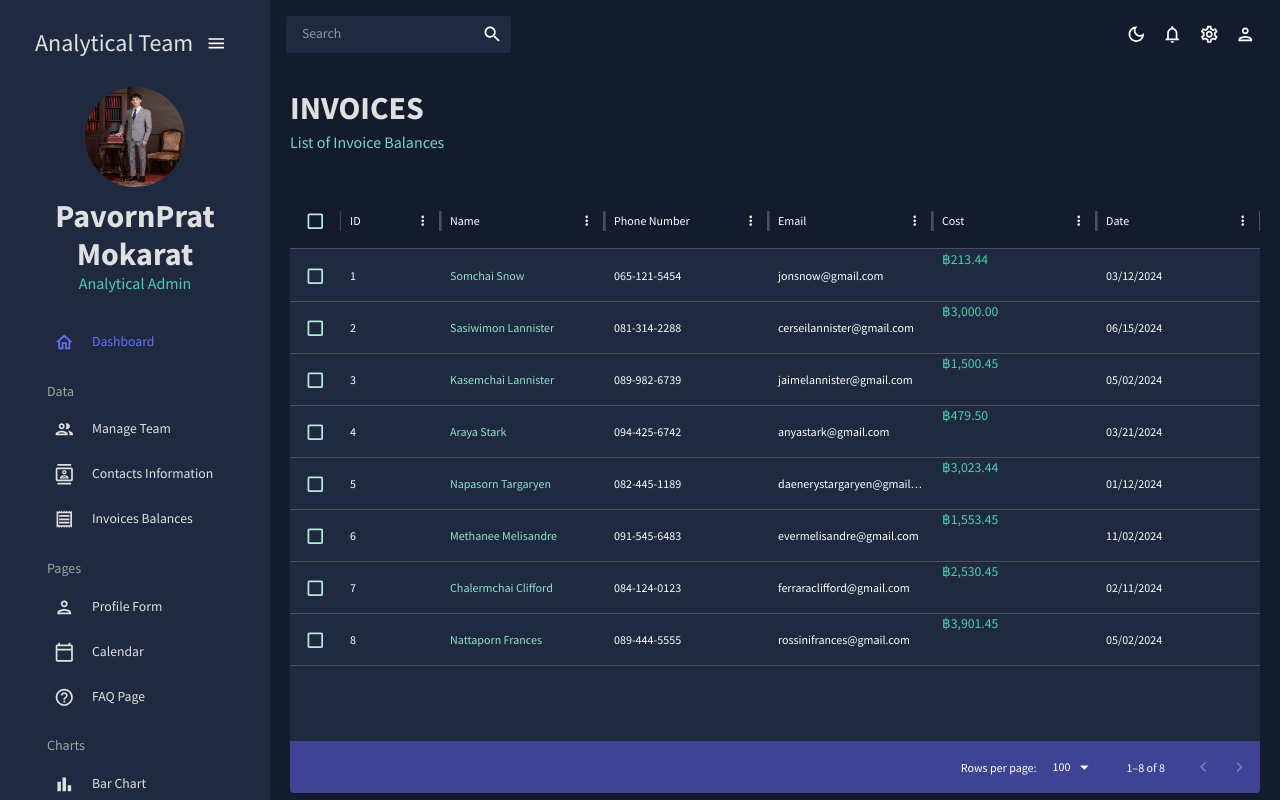
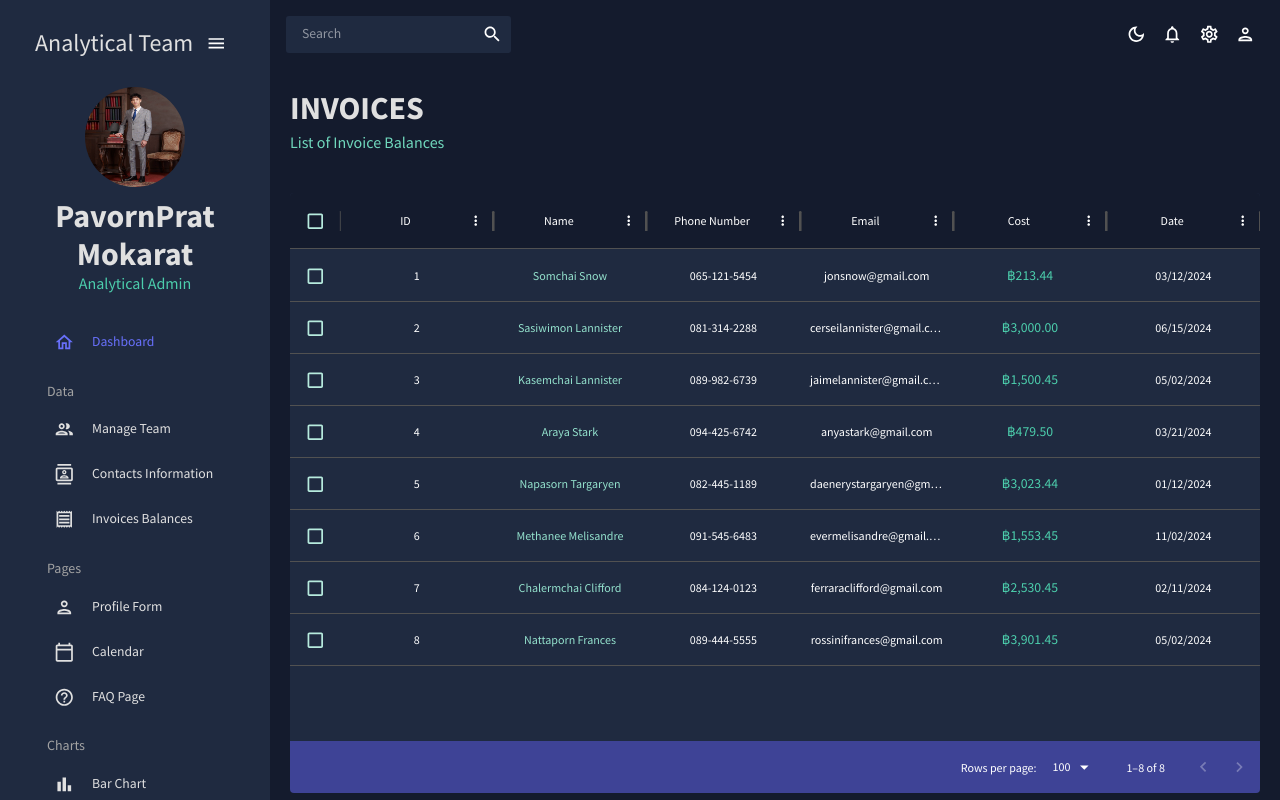
Before and after one commit to araxis07/react-admin, a React (Create React App) app: page /invoices in a window 1280 px wide. Built offline with nearby package versions, Linux system fonts and the light colour scheme.

Commit message:
change to cost to center

```diff
--- a/src/scenes/invoices/index.jsx
+++ b/src/scenes/invoices/index.jsx
@@ -7,38 +7,68 @@ import Header from "../../components/Header";
 const Invoices = () => {
   const theme = useTheme();
   const colors = tokens(theme.palette.mode);
+
   const columns = [
-    { field: "id", headerName: "ID" },
+    {
+      field: "id",
+      headerName: "ID",
+      flex: 1,
+      align: "center",
+      headerAlign: "center",
+    },
     {
       field: "name",
       headerName: "Name",
       flex: 1,
+      align: "center",
+      headerAlign: "center",
       cellClassName: "name-column--cell",
     },
     {
       field: "phone",
       headerName: "Phone Number",
       flex: 1,
+      align: "center",
+      headerAlign: "center",
     },
     {
       field: "email",
       headerName: "Email",
       flex: 1,
+      align: "center",
+      headerAlign: "center",
     },
     {
       field: "cost",
       headerName: "Cost",
       flex: 1,
+      align: "center",
+      headerAlign: "center",
       renderCell: (params) => (
-        <Typography color={colors.greenAccent[500]}>
-          {new Intl.NumberFormat('th-TH', { style: 'currency', currency: 'THB' }).format(params.row.cost)}
-        </Typography>
+        <Box
+          sx={{
+            display: "flex",
+            alignItems: "center",    // จัดกึ่งกลางแนวตั้ง
+            justifyContent: "center",// จัดกึ่งกลางแนวนอน
+            height: "100%",
+            width: "100%",
+          }}
+        >
+          <Typography color={colors.greenAccent[500]}>
+            {new Intl.NumberFormat("th-TH", {
+              style: "currency",
+              currency: "THB",
+            }).format(params.row.cost)}
+          </Typography>
+        </Box>
       ),
     },
     {
       field: "date",
       headerName: "Date",
       flex: 1,
+      align: "center",
+      headerAlign: "center",
     },
   ];
 
@@ -74,7 +104,11 @@ const Invoices = () => {
           },
         }}
       >
-        <DataGrid checkboxSelection rows={mockDataInvoices} columns={columns} />
+        <DataGrid
+          checkboxSelection
+          rows={mockDataInvoices}
+          columns={columns}
+        />
       </Box>
     </Box>
   );
```
